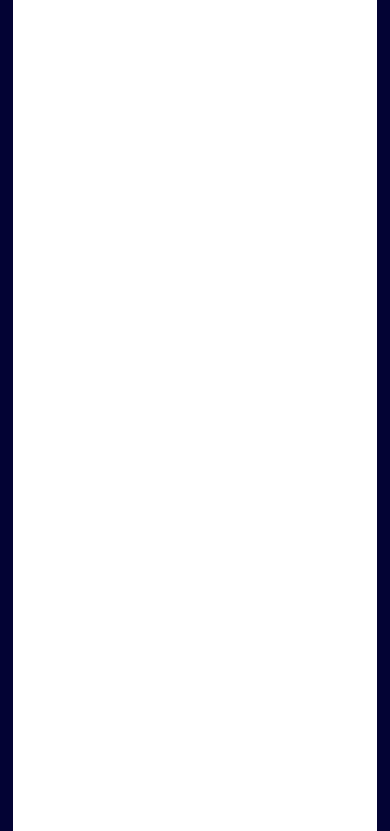
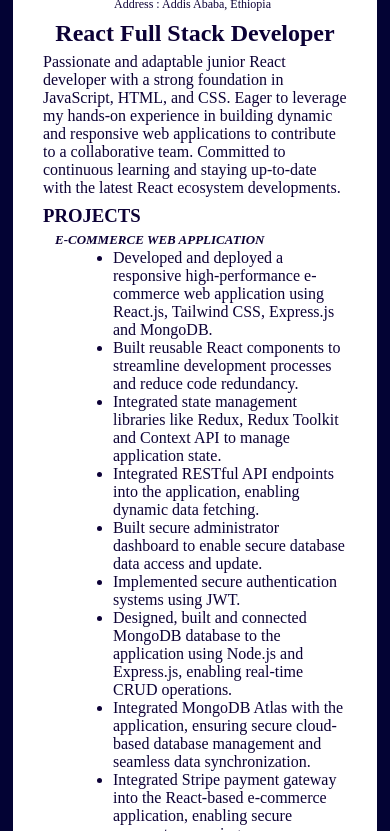
Before and after one commit to Temesgen123/temesgensresume, a plain HTML site: page index.html in a window 390 px wide. Shown: the part 100-931 px from the top of the page. Drawn offline with Linux system fonts and the light colour scheme.

```diff
--- a/resume.css
+++ b/resume.css
@@ -140,7 +140,7 @@ body {
 
 @media (max-width: 768px) {
   body {
-    color: transparent;
+    color: rgb(12, 1, 54);
   }
   .container {
     margin: 5px 5px;
```
